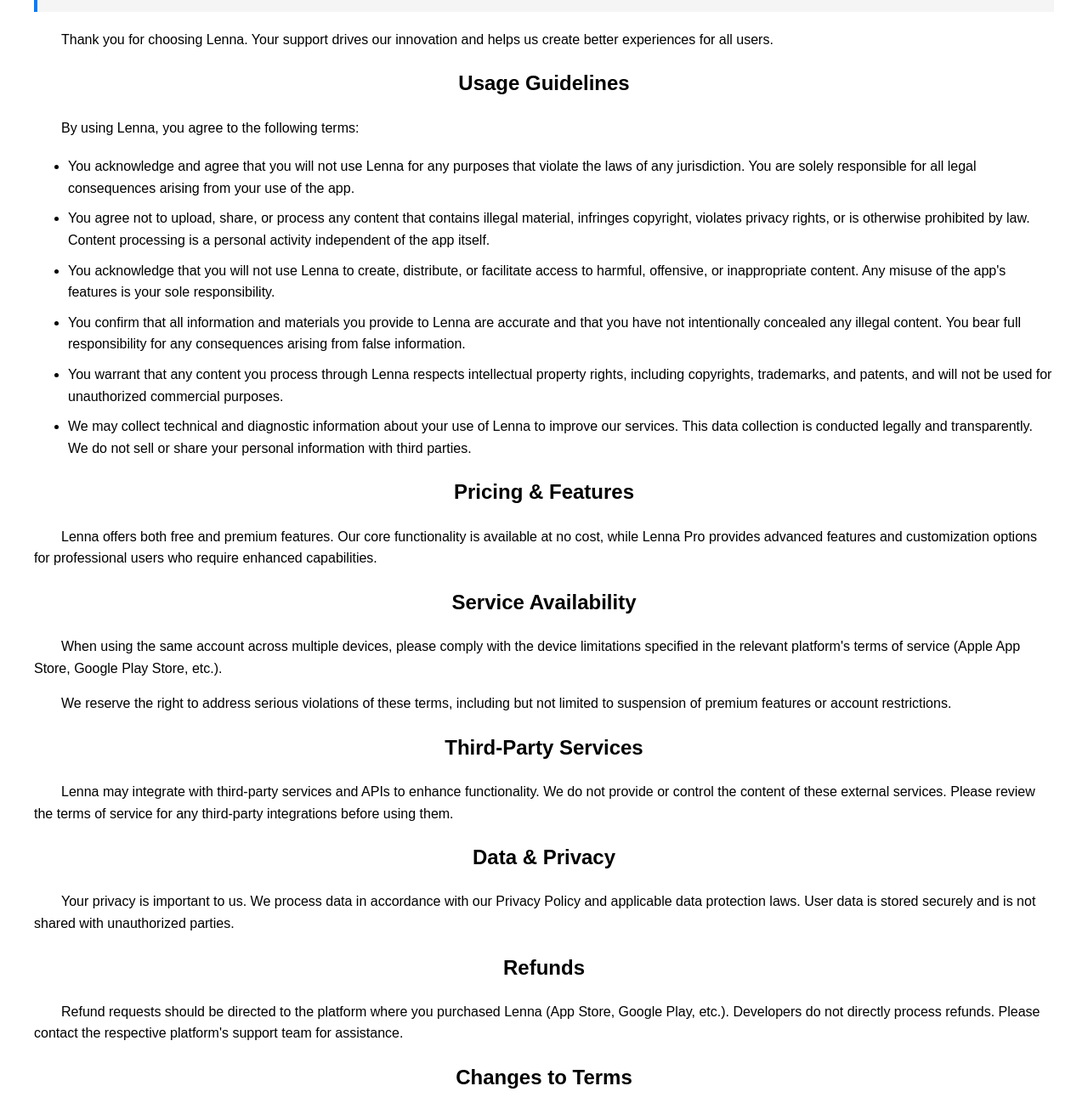
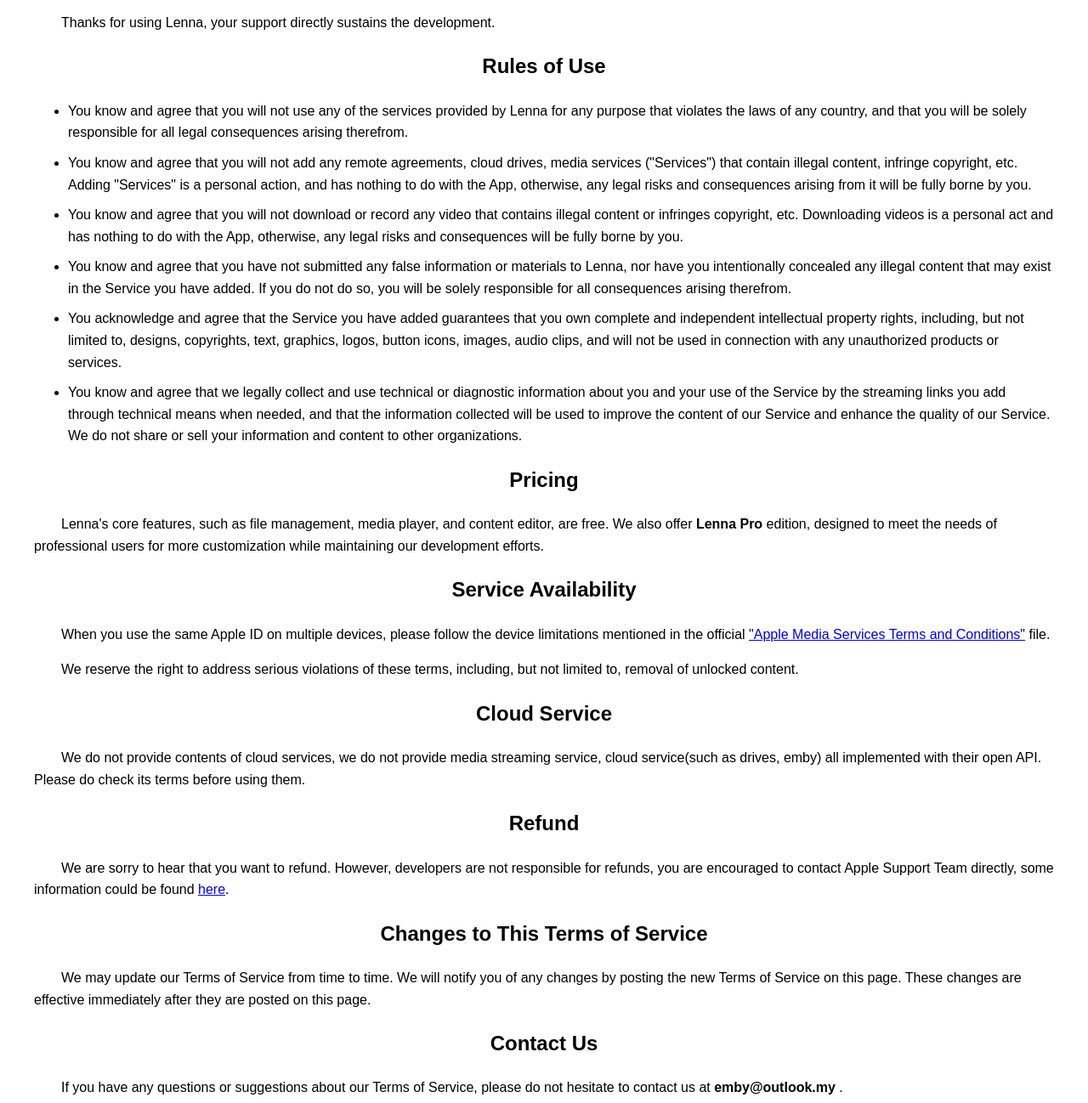
Before and after one commit to LennaApp/LennaApp, a plain HTML site: page terms/en.html in a window 1280 px wide. Shown: the part 257-1555 px from the top of the page at 85% size. Drawn offline with Linux system fonts and the light colour scheme.

Commit message:
Update en.html

```diff
--- a/terms/en.html
+++ b/terms/en.html
@@ -41,61 +41,55 @@
     </style>
 </head>
 <body>
-    <h1>Lenna Terms of Service</h1>
-
     <div class="last-updated">
-        Last Updated: June 3, 2025
+        Last updated<br />
+        Jun 3 2025
     </div>
 
     <div class="disclaimer">
-        This document explains the services provided by Lenna and governs your use of our application. Any future changes to these terms will be reflected in this document.
+        This document is intended to explain or clarify the services provided by Lenna, possible subsequent changes to the terms are also subject to this document.
     </div>
 
-    <p>Thank you for choosing Lenna. Your support drives our innovation and helps us create better experiences for all users.</p>
+    <h1>Terms of Service</h1>
 
-    <h2>Usage Guidelines</h2>
+    <p>Thanks for using Lenna, your support directly sustains the development.</p>
 
-    <p>By using Lenna, you agree to the following terms:</p>
+    <h2>Rules of Use</h2>
 
     <ul>
-        <li>You acknowledge and agree that you will not use Lenna for any purposes that violate the laws of any jurisdiction. You are solely responsible for all legal consequences arising from your use of the app.</li>
-        <li>You agree not to upload, share, or process any content that contains illegal material, infringes copyright, violates privacy rights, or is otherwise prohibited by law. Content processing is a personal activity independent of the app itself.</li>
-        <li>You acknowledge that you will not use Lenna to create, distribute, or facilitate access to harmful, offensive, or inappropriate content. Any misuse of the app's features is your sole responsibility.</li>
-        <li>You confirm that all information and materials you provide to Lenna are accurate and that you have not intentionally concealed any illegal content. You bear full responsibility for any consequences arising from false information.</li>
-        <li>You warrant that any content you process through Lenna respects intellectual property rights, including copyrights, trademarks, and patents, and will not be used for unauthorized commercial purposes.</li>
-        <li>We may collect technical and diagnostic information about your use of Lenna to improve our services. This data collection is conducted legally and transparently. We do not sell or share your personal information with third parties.</li>
+        <li>You know and agree that you will not use any of the services provided by Lenna for any purpose that violates the laws of any country, and that you will be solely responsible for all legal consequences arising therefrom.</li>
+        <li>You know and agree that you will not add any remote agreements, cloud drives, media services ("Services") that contain illegal content, infringe copyright, etc. Adding "Services" is a personal action, and has nothing to do with the App, otherwise, any legal risks and consequences arising from it will be fully borne by you.</li>
+        <li>You know and agree that you will not download or record any video that contains illegal content or infringes copyright, etc. Downloading videos is a personal act and has nothing to do with the App, otherwise, any legal risks and consequences will be fully borne by you.</li>
+        <li>You know and agree that you have not submitted any false information or materials to Lenna, nor have you intentionally concealed any illegal content that may exist in the Service you have added. If you do not do so, you will be solely responsible for all consequences arising therefrom.</li>
+        <li>You acknowledge and agree that the Service you have added guarantees that you own complete and independent intellectual property rights, including, but not limited to, designs, copyrights, text, graphics, logos, button icons, images, audio clips, and will not be used in connection with any unauthorized products or services.</li>
+        <li>You know and agree that we legally collect and use technical or diagnostic information about you and your use of the Service by the streaming links you add through technical means when needed, and that the information collected will be used to improve the content of our Service and enhance the quality of our Service. We do not share or sell your information and content to other organizations.</li>
     </ul>
 
-    <h2>Pricing & Features</h2>
+    <h2>Pricing</h2>
 
-    <p>Lenna offers both free and premium features. Our core functionality is available at no cost, while Lenna Pro provides advanced features and customization options for professional users who require enhanced capabilities.</p>
+    <p>Lenna's core features, such as file management, media player, and content editor, are free. We also offer <strong>Lenna Pro</strong> edition, designed to meet the needs of professional users for more customization while maintaining our development efforts.</p>
 
     <h2>Service Availability</h2>
 
-    <p>When using the same account across multiple devices, please comply with the device limitations specified in the relevant platform's terms of service (Apple App Store, Google Play Store, etc.).</p>
+    <p>When you use the same Apple ID on multiple devices, please follow the device limitations mentioned in the official <a href="https://www.apple.com/legal/internet-services/itunes/us/terms.html">"Apple Media Services Terms and Conditions"</a> file.</p>
 
-    <p>We reserve the right to address serious violations of these terms, including but not limited to suspension of premium features or account restrictions.</p>
+    <p>We reserve the right to address serious violations of these terms, including, but not limited to, removal of unlocked content.</p>
 
-    <h2>Third-Party Services</h2>
+    <h2>Cloud Service</h2>
 
-    <p>Lenna may integrate with third-party services and APIs to enhance functionality. We do not provide or control the content of these external services. Please review the terms of service for any third-party integrations before using them.</p>
+    <p>We do not provide contents of cloud services, we do not provide media streaming service, cloud service(such as drives, emby) all implemented with their open API. Please do check its terms before using them.</p>
 
-    <h2>Data & Privacy</h2>
+    <h2>Refund</h2>
 
-    <p>Your privacy is important to us. We process data in accordance with our Privacy Policy and applicable data protection laws. User data is stored securely and is not shared with unauthorized parties.</p>
+    <p>We are sorry to hear that you want to refund. However, developers are not responsible for refunds, you are encouraged to contact Apple Support Team directly, some information could be found <a href="https://support.apple.com/en-us/HT204084">here</a>.</p>
 
-    <h2>Refunds</h2>
+    <h2>Changes to This Terms of Service</h2>
 
-    <p>Refund requests should be directed to the platform where you purchased Lenna (App Store, Google Play, etc.). Developers do not directly process refunds. Please contact the respective platform's support team for assistance.</p>
-
-    <h2>Changes to Terms</h2>
-
-    <p>We may update these Terms of Service periodically. Changes will be posted on this page and become effective immediately upon publication. Continued use of Lenna after changes constitutes acceptance of the new terms.</p>
+    <p>We may update our Terms of Service from time to time. We will notify you of any changes by posting the new Terms of Service on this page. These changes are effective immediately after they are posted on this page.</p>
 
     <div class="contact-info">
         <h2>Contact Us</h2>
-        <p><strong>Email:</strong> support@lenna.app</p>
-        <p>If you have questions or concerns about these Terms of Service, please contact us at the above email address. Our support team will respond to you as soon as possible.</p>
+        <p>If you have any questions or suggestions about our Terms of Service, please do not hesitate to contact us at <strong>emby@outlook.my</strong> .</p>
     </div>
 </body>
 </html>
```
